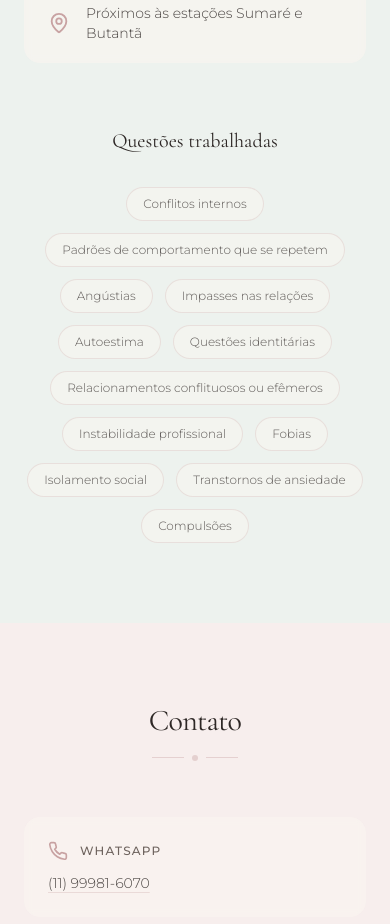
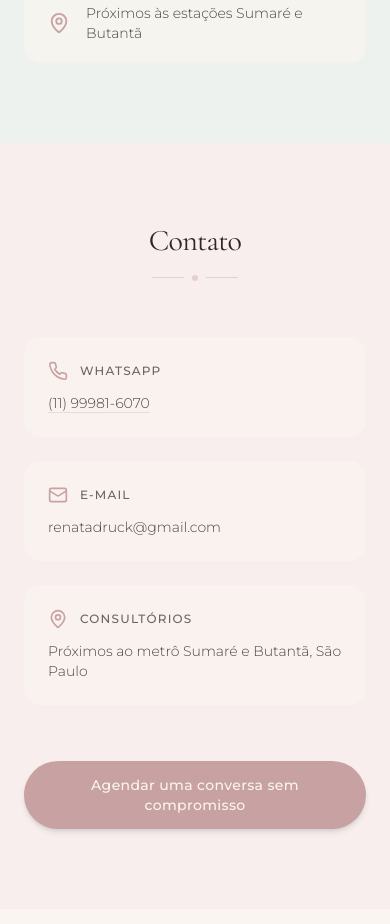
Before and after one commit to dvainsencher/website-renata-psicanalista, a React (Vite) app: page / in a window 390 px wide. Shown: the part 3020-3944 px from the top of the page. Built offline with nearby package versions, Linux system fonts and the light colour scheme.

Commit message:
feat: remove questões section and fix hero head crop (#4)
Remove the tag cloud "Questões trabalhadas" section from AtendimentoSection.
Offset hero images by navbar height (top-20) so the top of the head is
no longer hidden behind the fixed navbar on both mobile and desktop.

```diff
--- a/src/components/AtendimentoSection.tsx
+++ b/src/components/AtendimentoSection.tsx
@@ -8,20 +8,6 @@ const services = [
   { icon: MapPin, label: "Próximos às estações Sumaré e Butantã" },
 ];
 
-const questoes = [
-  "Conflitos internos",
-  "Padrões de comportamento que se repetem",
-  "Angústias",
-  "Impasses nas relações",
-  "Autoestima",
-  "Questões identitárias",
-  "Relacionamentos conflituosos ou efêmeros",
-  "Instabilidade profissional",
-  "Fobias",
-  "Isolamento social",
-  "Transtornos de ansiedade",
-  "Compulsões",
-];
 
 const AtendimentoSection = () => (
   <section id="atendimento" className="section-padding bg-sage">
@@ -53,24 +39,6 @@ const AtendimentoSection = () => (
         ))}
       </div>
 
-      {/* Questões */}
-      <ScrollReveal delay={200}>
-        <div className="mt-16 text-center">
-          <h3 className="font-heading text-xl font-normal text-foreground md:text-2xl">
-            Questões trabalhadas
-          </h3>
-          <div className="mx-auto mt-8 flex flex-wrap justify-center gap-3">
-            {questoes.map((q) => (
-              <span
-                key={q}
-                className="rounded-full border border-accent/25 bg-background/50 px-4 py-2 font-body text-xs font-light text-foreground/75"
-              >
-                {q}
-              </span>
-            ))}
-          </div>
-        </div>
-      </ScrollReveal>
     </div>
   </section>
 );
--- a/src/components/HeroSection.tsx
+++ b/src/components/HeroSection.tsx
@@ -10,7 +10,7 @@ const HeroSection = () => (
 
     {/* ── MOBILE: full-bleed photo with gradient overlay ── */}
     <div className="relative flex min-h-screen flex-col md:hidden">
-      <div className="absolute inset-0">
+      <div className="absolute inset-x-0 bottom-0 top-20">
         <img
           src={heroMobile}
           alt=""
@@ -53,7 +53,7 @@ const HeroSection = () => (
           <img
             src={heroFallback}
             alt="Renata Druck"
-            className="absolute inset-0 h-full w-full object-cover object-top"
+            className="absolute inset-x-0 bottom-0 top-20 w-full object-cover object-top"
             loading="eager"
             fetchPriority="high"
           />
```
